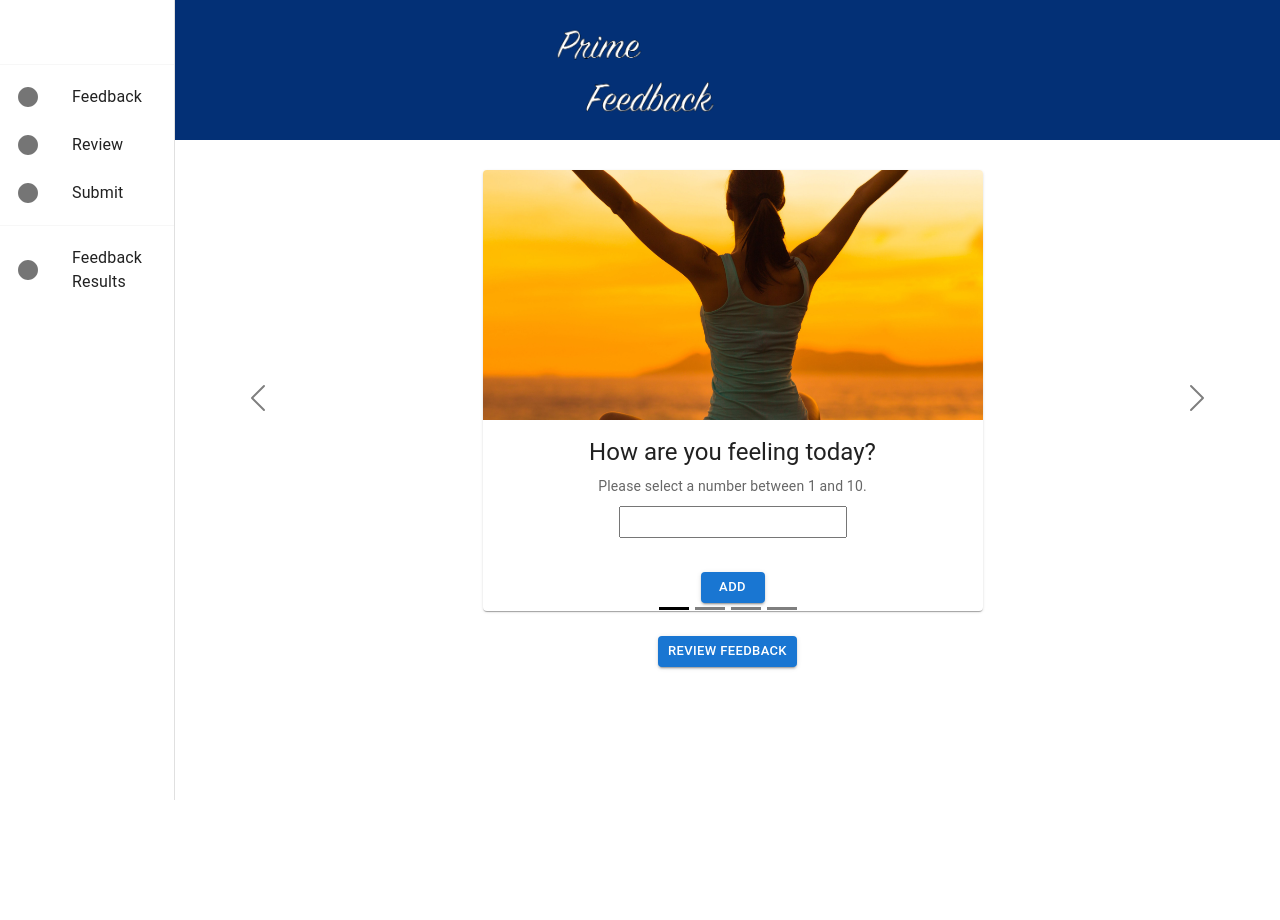
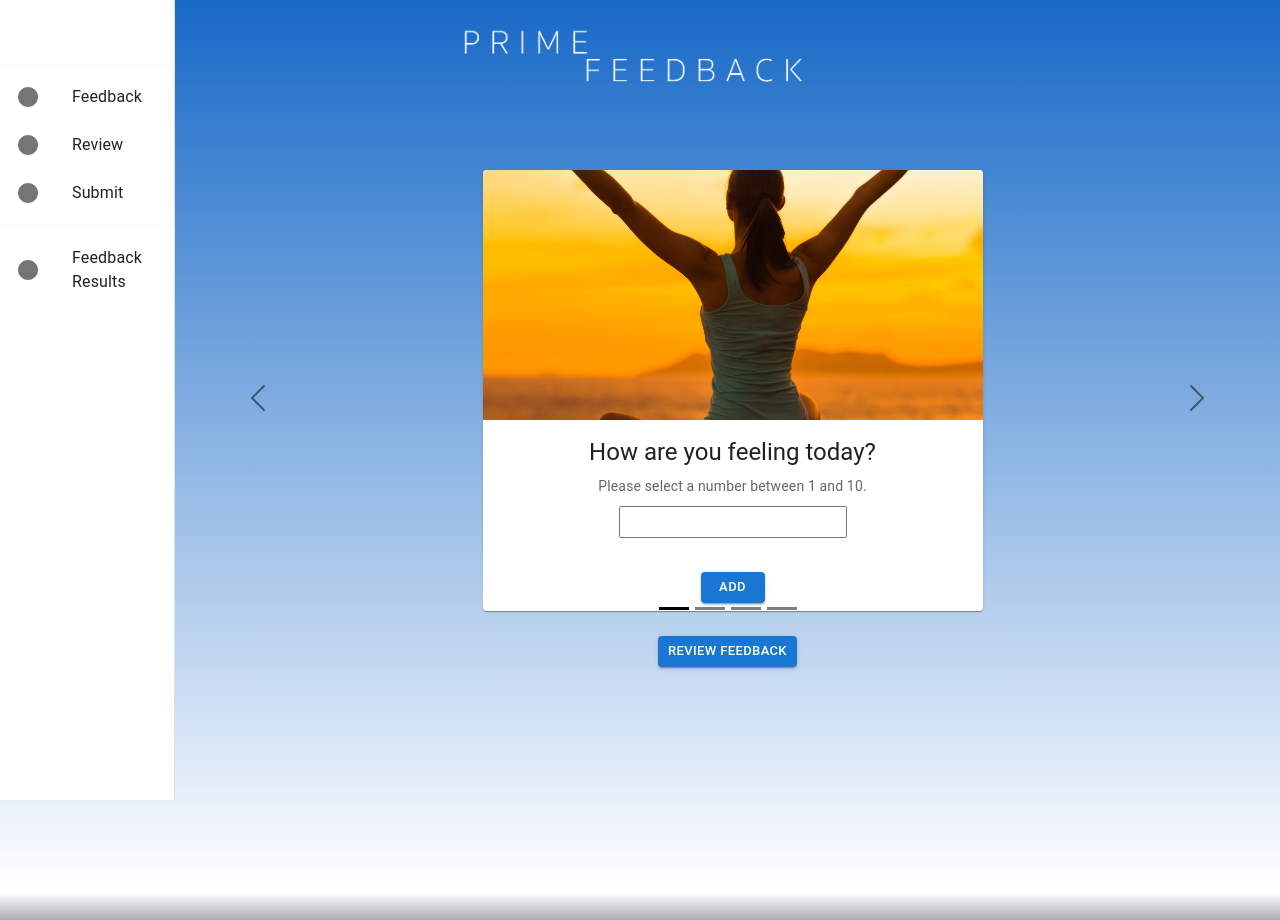
Before and after one commit to AdamWilliamGangl/Weekend_redux_feedback_loop, a React (Create React App) app: page /#/ in a window 1280 px wide. Before the commit the page ends 800 px from the top, so only its background shows below. Built offline with nearby package versions, Linux system fonts and the light colour scheme.

Commit message:
added background color and logo styling.

```diff
--- a/src/components/App/App.css
+++ b/src/components/App/App.css
@@ -1,9 +1,11 @@
 .App {
   text-align: center;
+  background: rgb(30,30,51);
+  background: linear-gradient(0deg, rgba(30,30,51,0.3688068977591037) 0%, rgba(255,255,255,1) 3%, rgba(23,105,199,1) 100%);
+  height: 115vh
 }
 
 .App-header {
-  background-color: #033076;
   min-height: 70px;
   padding: 20px;
   color: white;
--- a/src/components/App/App.jsx
+++ b/src/components/App/App.jsx
@@ -16,7 +16,7 @@ function App() {
     <Router>
       <div className="App">
         <header className="App-header">
-          <img src="images/PrimeFeedback.png" height="100"/>
+          <img src="images/PRIMEFEEDBACK2.png" height="100"/>
         </header>
 
         <div className="App-content">
```
Also changed, not shown: src/components/CardItem/CardItem.jsx (+8 -2 lines), public/images/PRIMEFEEDBACK2.png (added).
